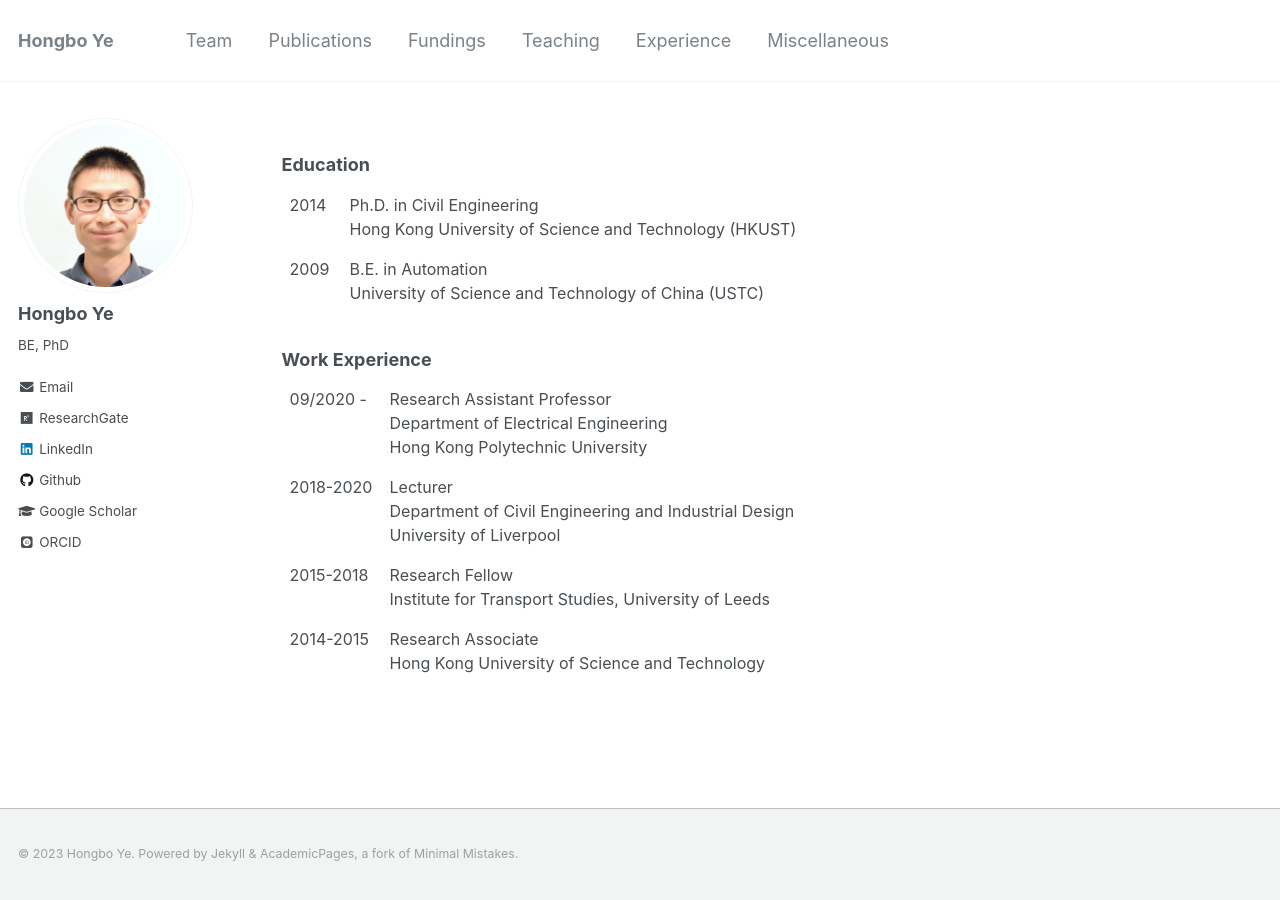
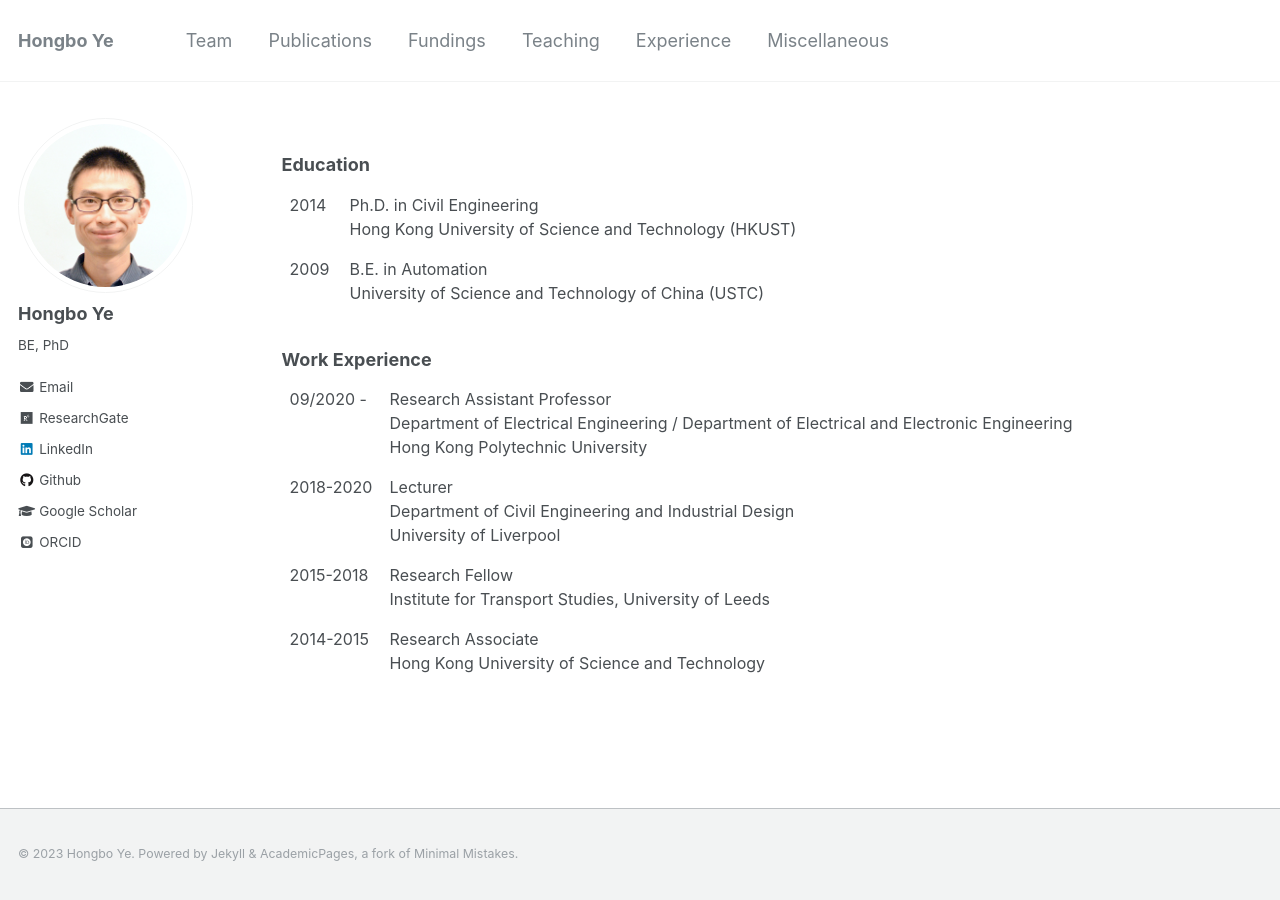
Before and after one commit to hb-ye/hb-ye.github.io, a Jekyll site: the page built from _pages/experience.md, in a window 1280 px wide. Built offline with Jekyll 4.4.1, drawn with Linux system fonts in a browser that asks for light colours; some web fonts are replaced.

Commit message:
Update experience.md

```diff
--- a/_pages/experience.md
+++ b/_pages/experience.md
@@ -39,7 +39,7 @@ author_profile: true
 
   <tr valign="top" style="border: none;">
     <td style="border: none;"> 09/2020 - <br> &nbsp; <br> &nbsp; </td>
-    <td style="border: none;"> Research Assistant Professor<br>Department of Electrical Engineering<br>Hong Kong Polytechnic University </td>
+    <td style="border: none;"> Research Assistant Professor<br>Department of Electrical Engineering / Department of Electrical and Electronic Engineering<br>Hong Kong Polytechnic University </td>
   </tr>
   <tr valign="top" style=" border: none;">
     <td style="border: none;"> 2018-2020 <br> &nbsp; <br> &nbsp; </td>
```
